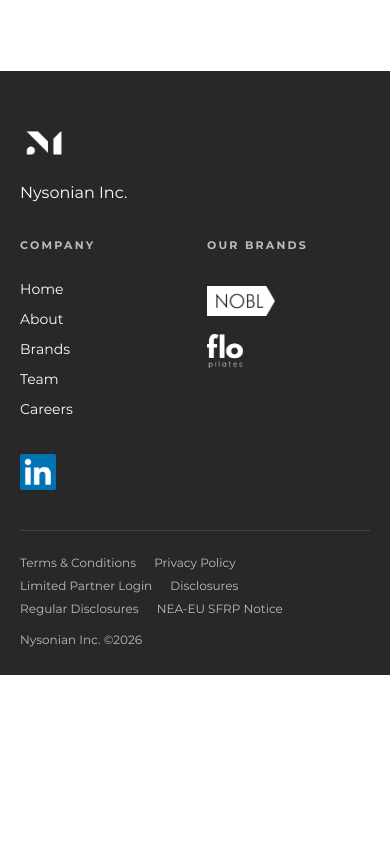
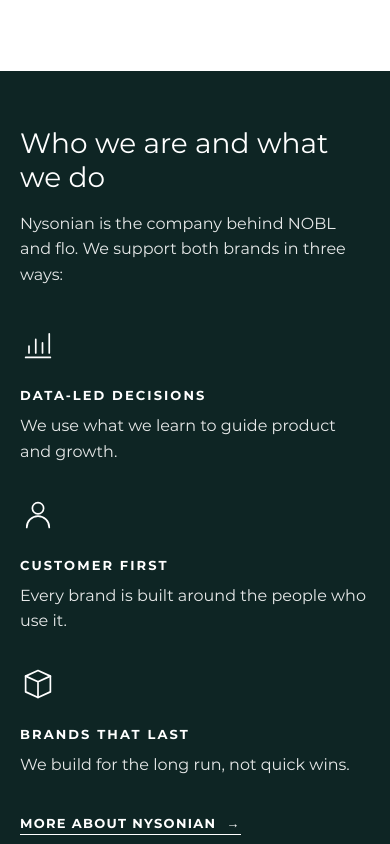
Before and after one commit to ahmad-kiani/nysonian-com, a plain HTML site: page brands.html in a window 390 px wide. Shown: the part 1160-2004 px from the top of the page. Before the commit the page ends 1835 px from the top, so only its background shows below. Drawn offline with Linux system fonts and the light colour scheme.

Commit message:
feat(brands): add 'Who we are and what we do' band
Full-width band on the home hero green after the flo block: heading, intro line, three points with the home page icons (side by side on desktop, stacked on phones) and a 'More about Nysonian' link to the About page.

```diff
--- a/assets/css/styles.css
+++ b/assets/css/styles.css
@@ -232,7 +232,18 @@ ul { padding: 0; list-style: none; }
 
 .brand-feature { padding: 73px clamp(60px, 5.5vw, 80px) 74px; background: var(--white); }
 .brand-feature + .brand-feature { padding-top: 0; }
-@media (min-width: 1000px) { .brands-intro + .brand-feature { padding-top: 40px; } }   /* intro line to NOBL photo: 73px to 40px */   /* halves the gap between the two brands (147px to 74px) */
+@media (min-width: 1000px) { .brands-intro + .brand-feature { padding-top: 40px; } }
+
+/* "Who we are" band at the end of the Brands page, on the home hero green */
+.brands-who { padding: 88px clamp(60px, 5.5vw, 80px); background: var(--nobl-deep); color: var(--white); }
+.brands-who h2 { font-size: clamp(28px, 2.6vw, 40px); font-weight: 400; line-height: 1.2; }
+.brands-who__lead { max-width: 640px; margin-top: 16px; font-size: 17px; line-height: 1.6; opacity: .9; }
+.brands-who__points { display: grid; grid-template-columns: repeat(3, 1fr); gap: clamp(32px, 4vw, 64px); margin: 56px 0 48px; }
+.brands-who__points svg { width: 36px; height: 36px; fill: none; stroke: var(--white); stroke-width: 1.5; stroke-linecap: round; stroke-linejoin: round; }
+.brands-who__points h3 { margin-top: 20px; font-size: 13px; font-weight: 700; letter-spacing: .16em; text-transform: uppercase; }
+.brands-who__points p { margin-top: 10px; font-size: 16px; line-height: 1.6; opacity: .9; }
+.brands-who__link { display: inline-flex; gap: 10px; padding-bottom: 3px; border-bottom: 1px solid currentColor; font-size: 13px; font-weight: 700; letter-spacing: .1em; text-transform: uppercase; }
+.brands-who__link:hover { opacity: .75; }   /* intro line to NOBL photo: 73px to 40px */   /* halves the gap between the two brands (147px to 74px) */
 .brand-feature__card { display: grid; grid-template-columns: 641fr 639fr; height: 646px; background: var(--white); }
 .brand-feature__img { display: block; overflow: hidden; }
 .brand-feature__img img { width: 100%; height: 100%; object-fit: cover; }
@@ -378,6 +389,9 @@ ul { padding: 0; list-style: none; }
   .brands-intro { padding: 40px 20px 32px; }
   .brands-intro h1 { margin-top: 14px; }
   .brands-intro__lead { font-size: 16px; }
+  .brands-who { padding: 56px 20px; }
+  .brands-who__lead { font-size: 16px; }
+  .brands-who__points { grid-template-columns: 1fr; gap: 32px; margin: 40px 0 36px; }
   .brand-feature { position: relative; height: calc(var(--mh) * var(--u)); padding: 0; background: linear-gradient(var(--panel, var(--white)) calc(var(--mwhite) * var(--u)), var(--white) 0); }
   .brand-feature__card { display: block; height: auto; background: none; }
   .brand-feature__img { position: absolute; left: calc(169 * var(--u)); top: calc(var(--mimg-top) * var(--u)); width: calc(var(--mimg-w) * var(--u)); height: calc(var(--mimg-h) * var(--u)); }
--- a/brands.html
+++ b/brands.html
@@ -61,6 +61,29 @@
         </div>
       </div>
     </section>
+
+    <section class="brands-who" aria-labelledby="who-title">
+      <h2 id="who-title">Who we are and what we do</h2>
+      <p class="brands-who__lead">Nysonian is the company behind NOBL and flo. We support both brands in three ways:</p>
+      <ul class="brands-who__points">
+        <li>
+          <svg viewBox="0 0 32 32" aria-hidden="true"><path d="M5 27h22"/><path d="M8 23v-6M14 23V11M20 23v-9M26 23V6"/></svg>
+          <h3>Data-led decisions</h3>
+          <p>We use what we learn to guide product and growth.</p>
+        </li>
+        <li>
+          <svg viewBox="0 0 32 32" aria-hidden="true"><circle cx="16" cy="10" r="5"/><path d="M6 27c0-5.5 4.5-10 10-10s10 4.5 10 10"/></svg>
+          <h3>Customer first</h3>
+          <p>Every brand is built around the people who use it.</p>
+        </li>
+        <li>
+          <svg viewBox="0 0 32 32" aria-hidden="true"><path d="M16 4 5 9v14l11 5 11-5V9L16 4Z"/><path d="M5 9l11 5 11-5M16 14v14"/></svg>
+          <h3>Brands that last</h3>
+          <p>We build for the long run, not quick wins.</p>
+        </li>
+      </ul>
+      <a class="brands-who__link" href="about.html">More about Nysonian <span aria-hidden="true">→</span></a>
+    </section>
   </main>
 
   <footer class="site-footer">
```
